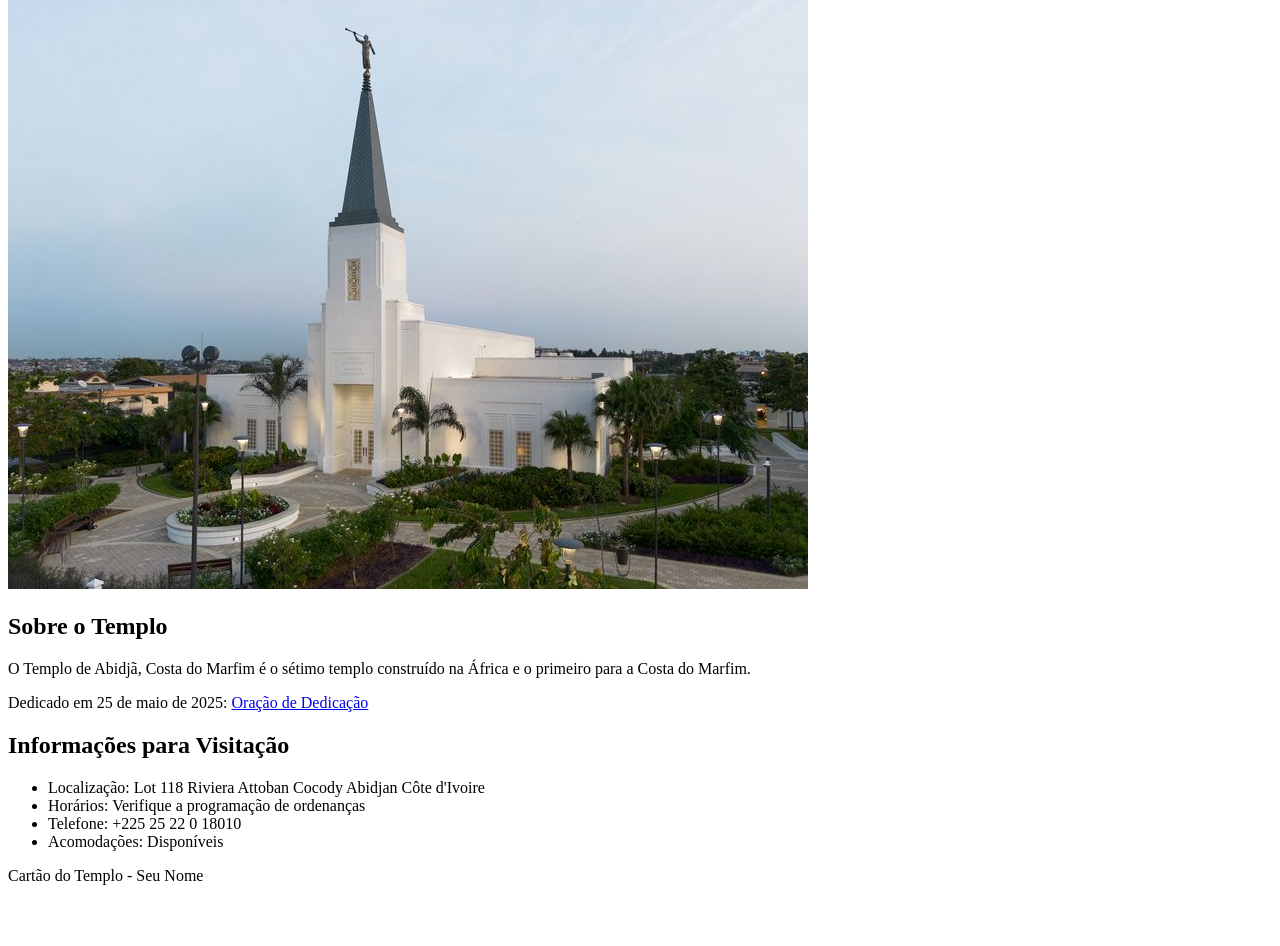
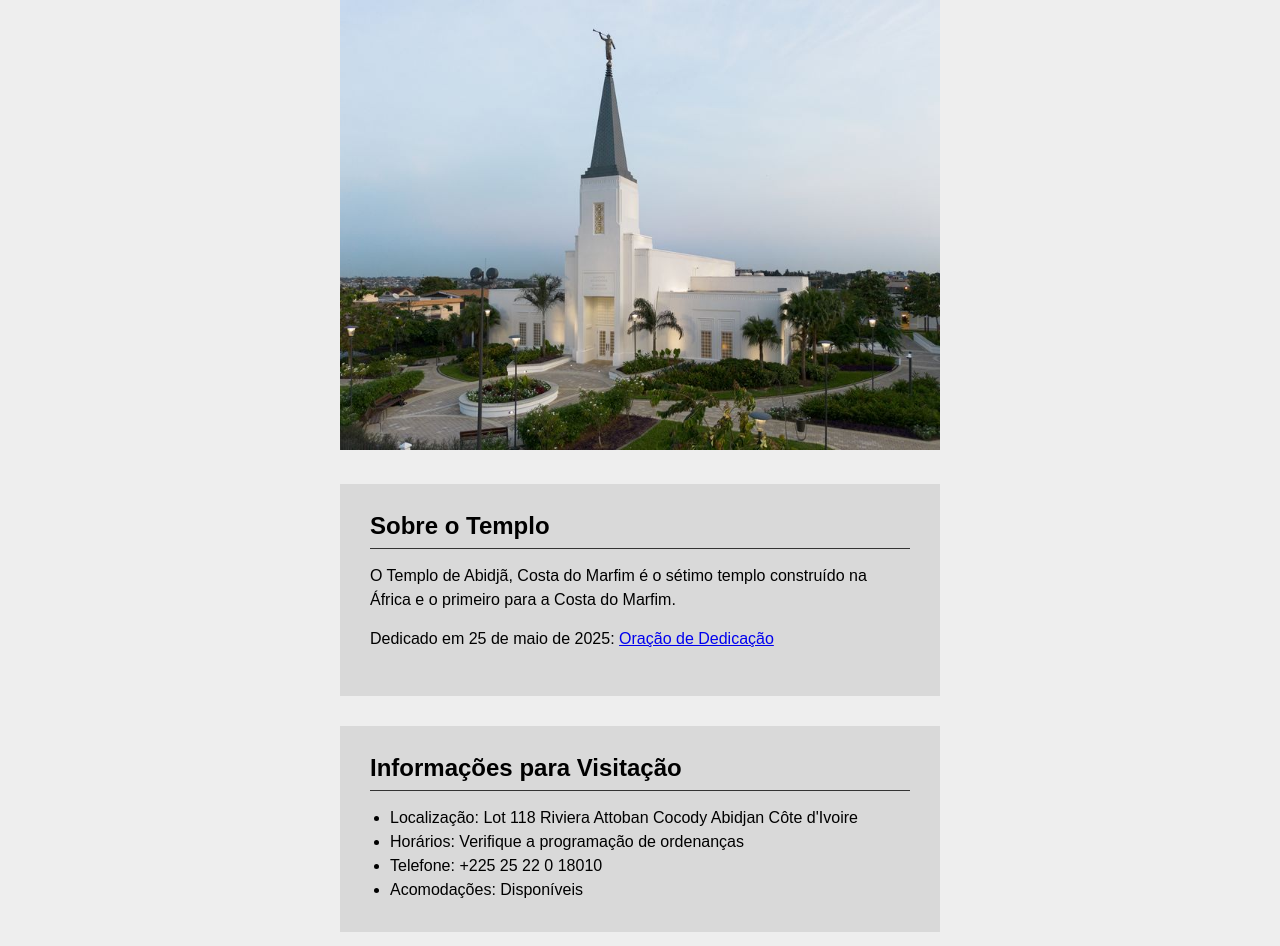
Before and after one commit to jxavierdefarias/wdd130, a plain HTML site: page semana02/templo.html in a window 1280 px wide. Shown: the part 125-1071 px from the top of the page. Before the commit the page ends 1026 px from the top, so only its background shows below. Drawn offline with Linux system fonts and the light colour scheme.

Commit message:
atividade guiada da semana02

```diff
--- /dev/null
+++ b/semana02/estilos/templo.css
@@ -0,0 +1,64 @@
+*{
+    margin: 0;
+    padding: 0;
+}
+
+body{
+    font-family: Arial, Helvetica, sans-serif;
+}
+
+body{
+    background-color: #eee;
+}
+
+header,footer {
+    background-color: #333;
+    color: #fff;
+    padding: 20px;
+    text-align: center;
+}
+
+header-size{
+    font-size: 1.5rem;
+}
+
+main{
+    margin: 0 auto;
+    width:600px;
+}
+
+h1 {
+     text-align: center;
+     margin: 15px 0;
+}
+
+picture {
+  display:block;
+  margin-bottom: 30px;
+}
+
+img {
+    width: 600px;
+    height: auto;
+}
+
+section {
+    background-color: #d9d9d9;
+    margin: 0 0 30px 0;
+    padding: 30px;
+    line-height: 1.5rem;
+}
+
+section p {
+    margin: 0 0 15px 0;
+}
+
+section h2 {
+    margin-bottom: 15px;
+    border-bottom: 1px solid #333;
+    padding-bottom: 10px;
+}
+
+section ul {
+ margin-left: 20px;
+}
--- a/semana02/templo.html
+++ b/semana02/templo.html
@@ -5,6 +5,7 @@
     <meta charset="UTF-8">
     <meta name="viewport" content="width=device-width, initial-scale=1.0">
     <title>Cartão do Templo - Abidjã, Costa do Marfim</title>
+    <link rel="stylesheet" href="estilos/templo.css">
 </head>
 
 <body>
@@ -34,7 +35,7 @@
         </section>
     </main>
     <footer>
-        <p>Cartão do Templo - Seu Nome</p>
+        <p>Cartão do Templo - Jorge Farias</p>
     </footer>
 </body>
 
```
